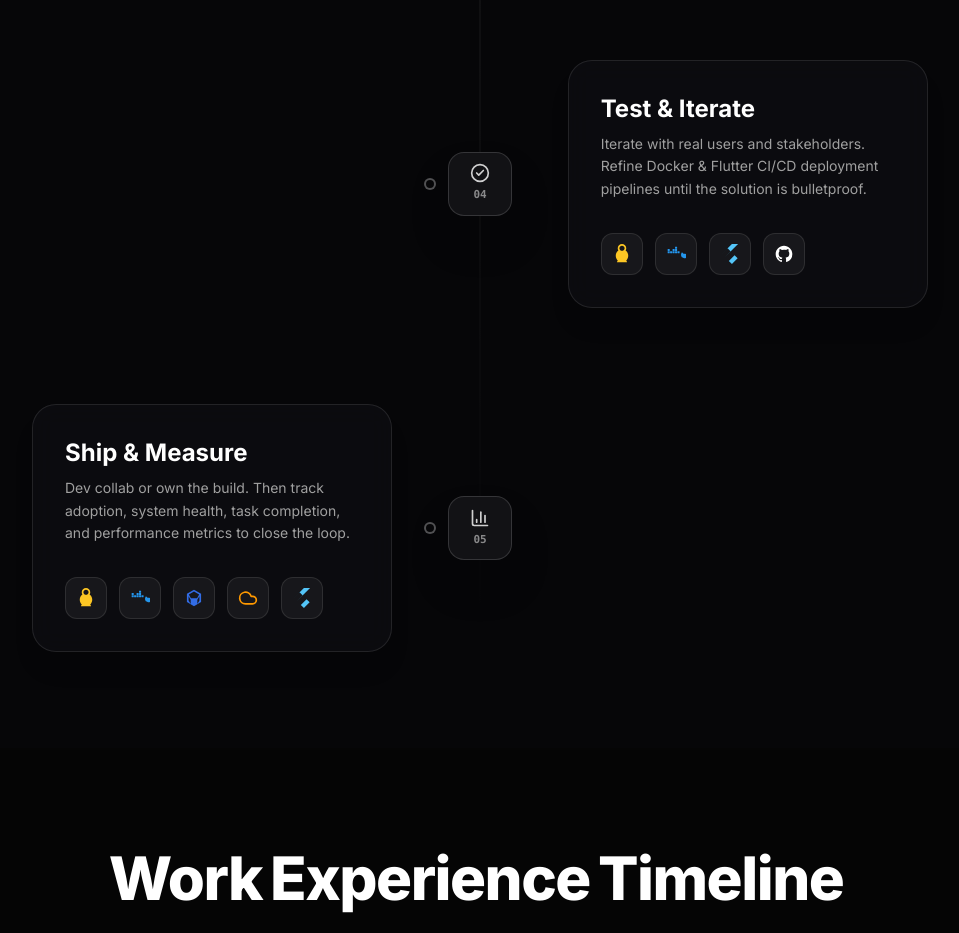
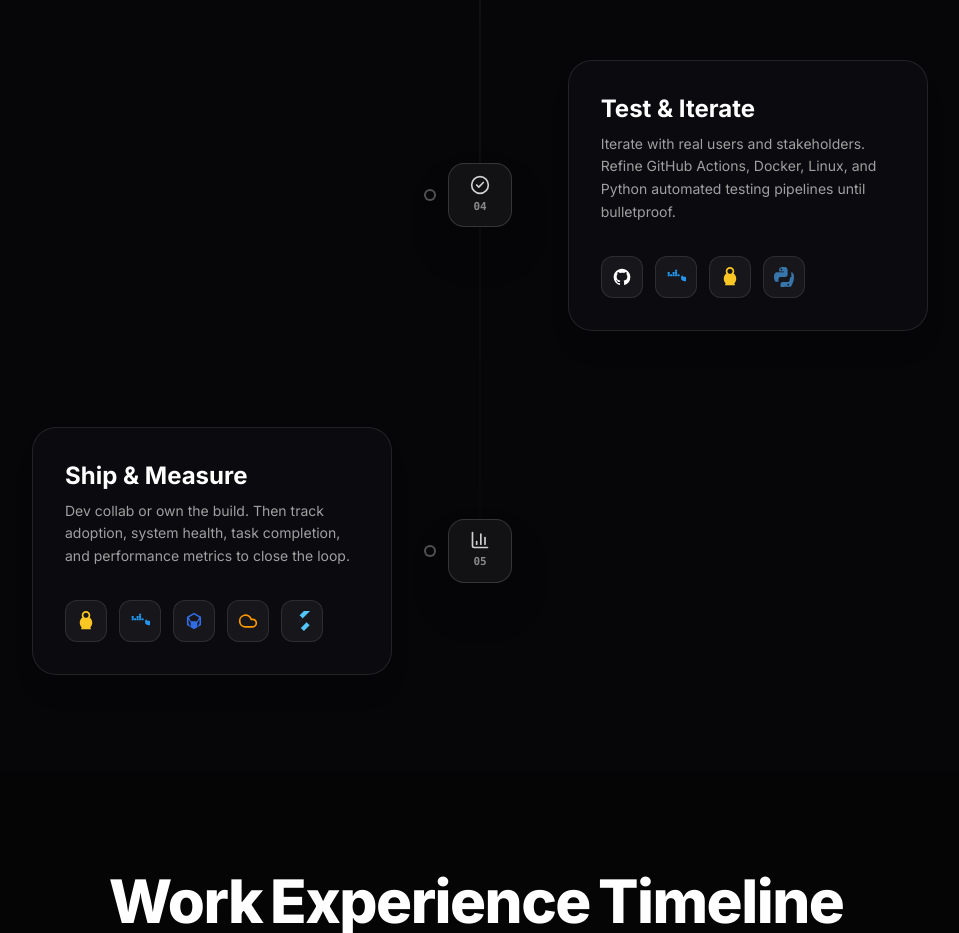
Before and after one commit to Adithyanpavithran/adithyan-portfolio-website, a Next.js app: page / in a window 1280 px wide. Shown: the part 3780-4713 px from the top of the page, without its empty margins (160-1119 px from the left). Built offline with nearby package versions, Linux system fonts and the light colour scheme.

Commit message:
update-step-04-tools-github-docker-linux-python

```diff
--- a/components/sections/Skills.tsx
+++ b/components/sections/Skills.tsx
@@ -164,13 +164,13 @@ const WORKFLOW_STEPS: ProcessStep[] = [
   {
     number: "04",
     title: "Test & Iterate",
-    description: "Iterate with real users and stakeholders. Refine Docker & Flutter CI/CD deployment pipelines until the solution is bulletproof.",
+    description: "Iterate with real users and stakeholders. Refine GitHub Actions, Docker, Linux, and Python automated testing pipelines until bulletproof.",
     icon: CheckCircle2,
     toolLogos: [
+      { name: "GitHub", icon: GithubLogo },
+      { name: "Docker", icon: DockerLogo },
       { name: "Linux", icon: LinuxLogo },
-      { name: "Docker", icon: DockerLogo },
-      { name: "Flutter", icon: FlutterLogo },
-      { name: "GitHub", icon: GithubLogo },
+      { name: "Python", icon: PythonLogo },
     ],
   },
   {
```
